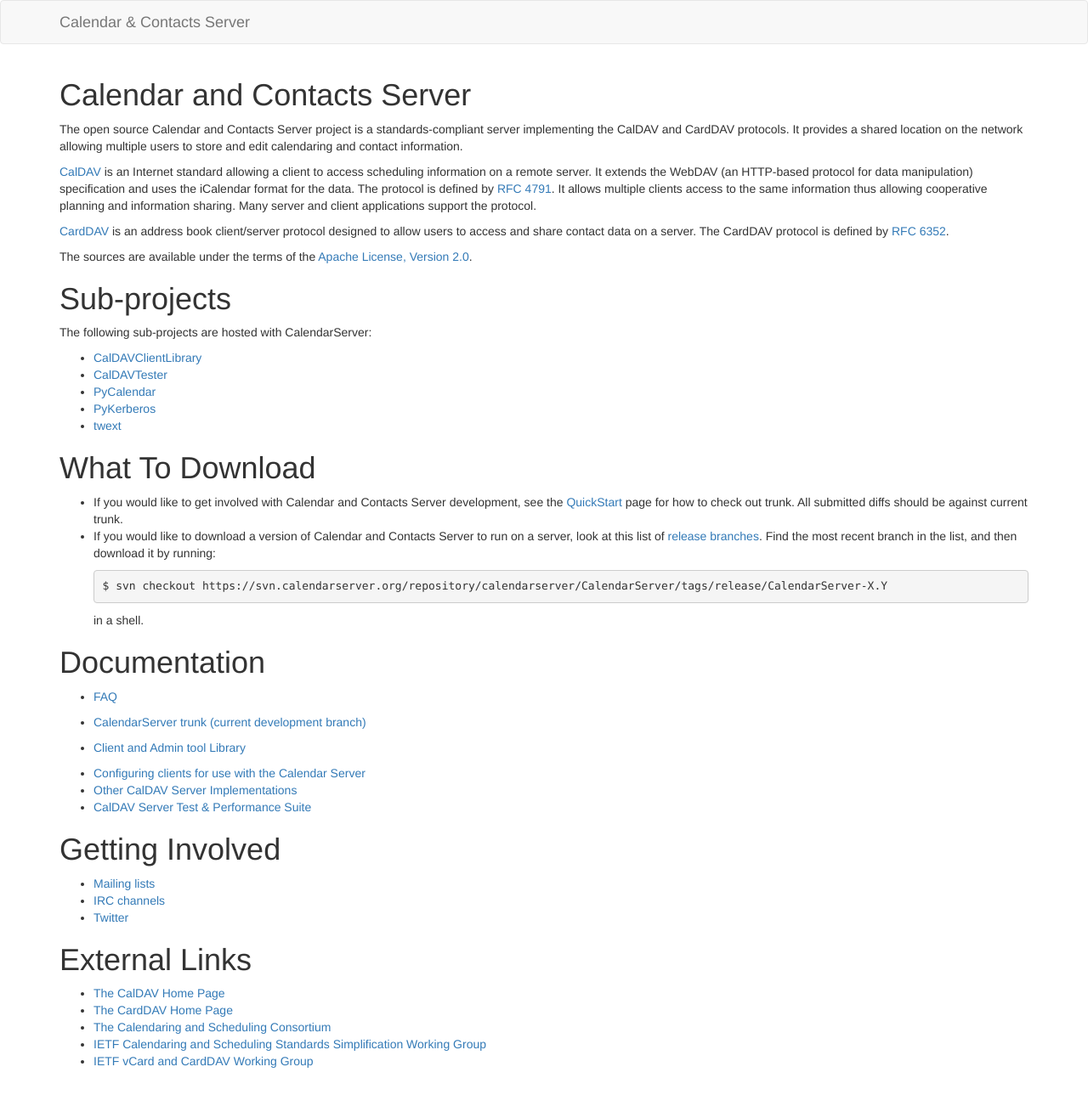
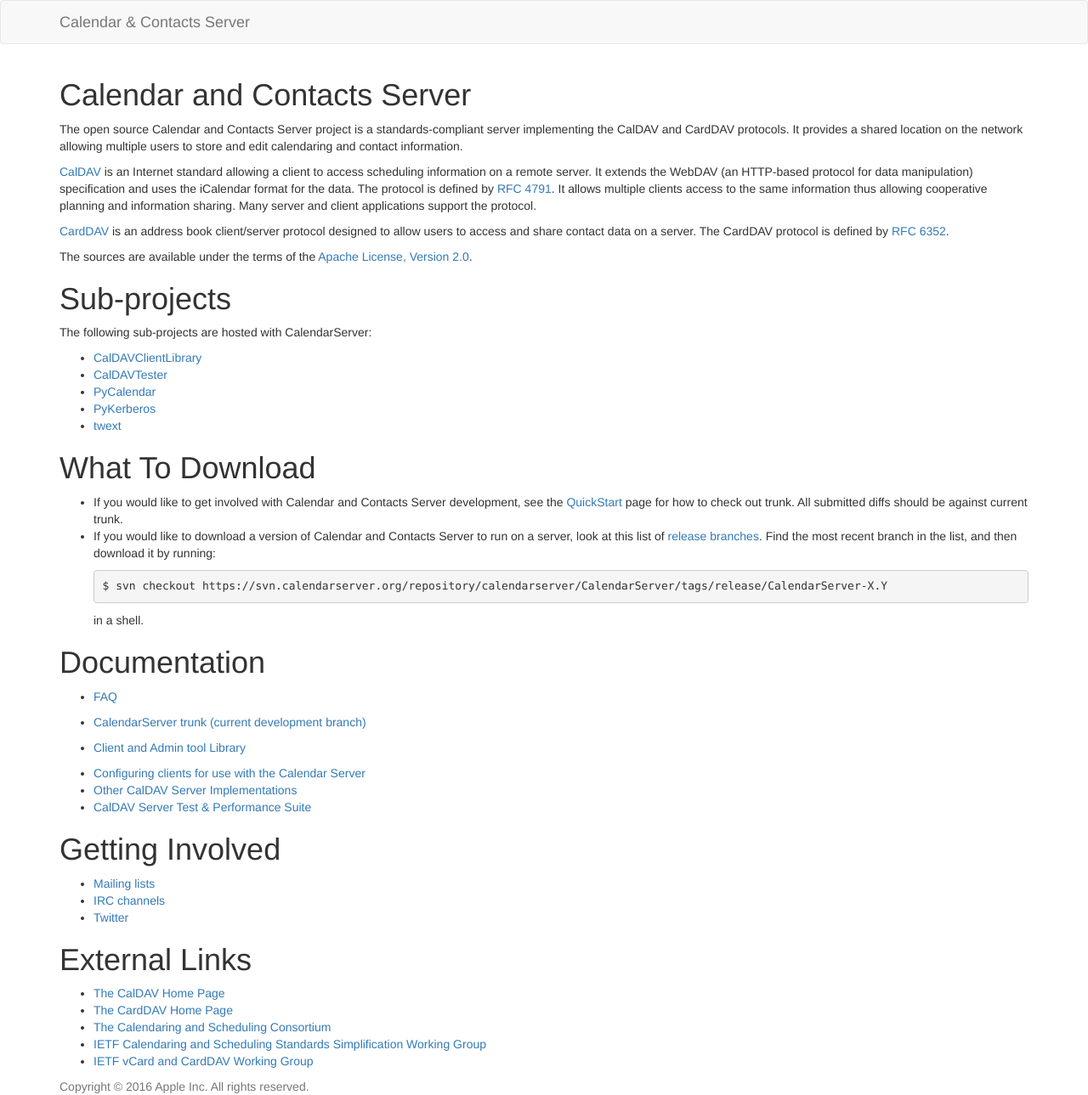
Before and after one commit to ryandesign/test-pages, a Jekyll site: the page built from index.md, in a window 1280 px wide. Shown: the whole page at 85% size. Built offline with Jekyll 4.4.1, drawn with Linux system fonts in a browser that asks for light colours.

Commit message:
add footer

```diff
--- a/_layouts/default.html
+++ b/_layouts/default.html
@@ -21,5 +21,10 @@
         </div>
       </div>
     </div>
+    <footer class="text-muted">
+      <div class="container">
+        Copyright &copy; {{ 'now' | date: "%Y" }} Apple Inc. All rights reserved.
+      </div>
+    </footer>
   </body>
 </html>
```
